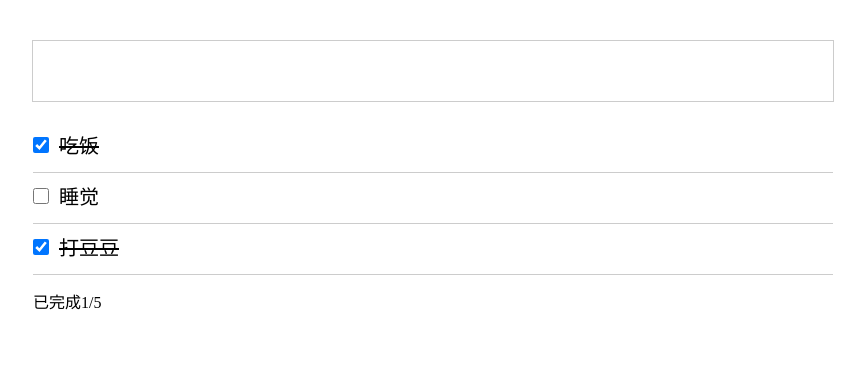
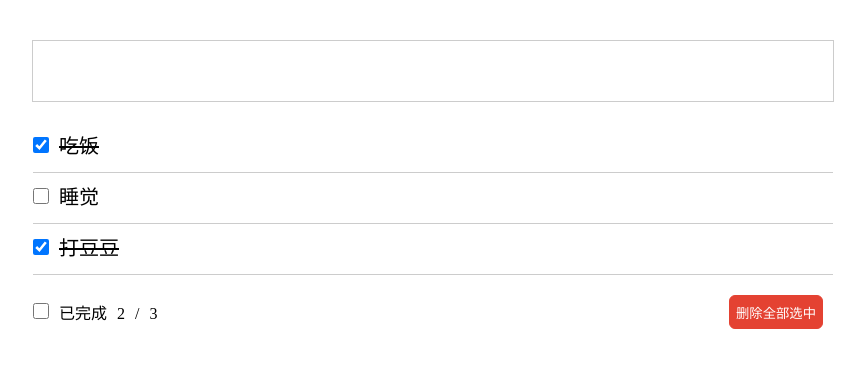
Before and after one commit to LewisLen/Recording, a React (Create React App) app in the folder React/React-cli/: page / in a window 1280 px wide. Shown: the top 368 px of the page, without its empty margins (207-1072 px from the left). Built offline with nearby package versions, Linux system fonts and the light colour scheme.

Commit message:
add: 新增底部全部勾选和删除选中功能

```diff
--- a/React/React-cli/src/App.jsx
+++ b/React/React-cli/src/App.jsx
@@ -44,12 +44,32 @@ export default class App extends Component{
       todoList:newTodoList
     })
   }
+  // 全选
+  checkAllItem = (done) => {
+    const newTodoList = this.state.todoList.map(itemObj => {
+      return {...itemObj,done}
+    })
+    this.setState({
+      todoList: newTodoList
+    })
+  }
+  // 删除选中
+  deleteCheckedItem = () => {
+    // console.log(this.newTodoList)
+    const newTodoList = this.state.todoList.filter(itemObj => {
+      return !itemObj.done
+    })
+    this.setState({
+      todoList: newTodoList
+    })
+  }
   render(){
+    let {todoList} = this.state;
     return (
       <div className="todo-wrap">
         <Header addTodoItem={this.addTodoItem}/>
-        <List todoList={this.state.todoList} changeListItemFlag={this.updateItemFlag} deleteItem={this.deleteItem}/>
-        <Footer/>
+        <List todoList={todoList} changeListItemFlag={this.updateItemFlag} deleteItem={this.deleteItem}/>
+        <Footer todoList={todoList} checkAllItem={this.checkAllItem} deleteCheckedItem={this.deleteCheckedItem}/>
       </div>
     )
   }
--- /dev/null
+++ b/React/React-cli/src/component/footer/index.css
@@ -0,0 +1,22 @@
+.todo-footer{
+  display: flex;
+  align-items: center;
+  justify-content: space-between;
+}
+.todo-footer input{
+  width: 16px;
+  height: 16px;
+  margin-right: 10px;
+}
+.todo-footer span{
+  margin-left: 6px;
+  margin-right: 6px;
+}
+.todo-footer button{
+  background-color: rgb(228, 66, 50);;
+  border: 1px solid rgb(228, 66, 50);
+  border-radius: 6px;
+  color: #fff;
+  height: 34px;
+  margin-right: 10px;
+}
--- a/React/React-cli/src/component/footer/index.jsx
+++ b/React/React-cli/src/component/footer/index.jsx
@@ -1,10 +1,30 @@
-import React, { Component } from 'react'
+import PropTypes from 'prop-types';
+import React, { Component } from 'react';
+import './index.css';
 
 export default class Footer extends Component {
+  static propTypes = {
+    todoList: PropTypes.array.isRequired,
+    checkAllItem: PropTypes.func.isRequired
+  }
+  changeAllItemFlag = (event) => {
+    this.props.checkAllItem(event.target.checked)
+  }
+  deleteCheckedItem = () => {
+    this.props.deleteCheckedItem();
+  }
   render() {
+    let {todoList} = this.props;
+    const doneCount = todoList.reduce((pre,current) => {
+        return pre + (current.done?1:0)
+    },0)
     return (
       <div className="todo-footer">
-        已完成1/5
+        <div>
+          <input type="checkbox" checked={doneCount === todoList.length && todoList.length !== 0 ?true:false} onChange={this.changeAllItemFlag}/>
+          已完成 <span>{doneCount}</span> / <span>{todoList.length}</span>
+        </div>
+        <button onClick={this.deleteCheckedItem}>删除全部选中</button>
       </div>
     )
   }
--- a/React/React-cli/src/component/item/index.jsx
+++ b/React/React-cli/src/component/item/index.jsx
@@ -32,8 +32,8 @@ export default class Item extends Component {
     return (
         <li className="todo-item" key={id} onMouseEnter={this.handleMouse(true)} onMouseLeave={this.handleMouse(false)} style={{backgroundColor: this.state.mouseFlag?"#ddd":"#fff"}}>
           <label>
-            <input type="checkbox" defaultChecked={done} onChange={this.handleCheckChange(id)}/>
-            <span style={{"text-decoration":done?"line-through":"none"}}>{name}</span>
+            <input type="checkbox" checked={done} onChange={this.handleCheckChange(id)}/>
+            <span style={{textDecoration:done?"line-through":"none"}}>{name}</span>
           </label>
           <button style={{display: this.state.mouseFlag?"block":"none"}} onClick={this.deleteItem(id)}>删除</button>
         </li>
```
